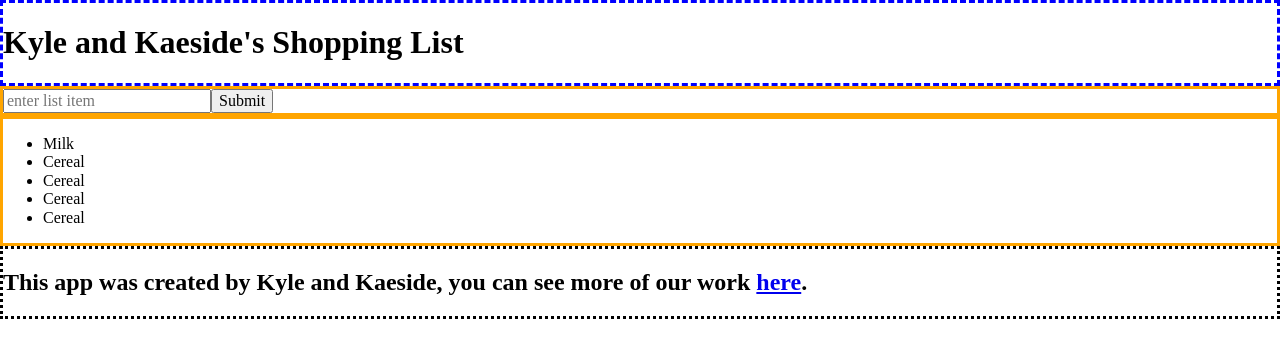
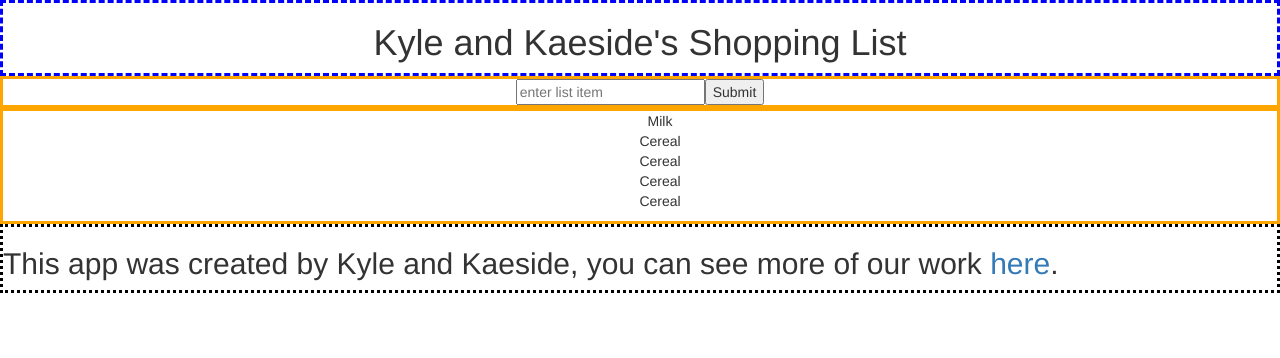
Before and after one commit to kaeside/bootcamp-shopping-list-app, a plain HTML site: page index.html in a window 1280 px wide. Drawn offline with nearby package versions, Linux system fonts and the light colour scheme.

Commit message:
Added bootstrap, centered text, started app.js

```diff
--- a/css/main.css
+++ b/css/main.css
@@ -1,3 +1,4 @@
+/*BEGIN BORDERS FOR VISUAL AIDE*/
 header {
 	border: dashed blue 3px;
 }
@@ -7,3 +8,16 @@ section {
 footer {
 	border: dotted black 3px;
 }
+/*END BORDERS FOR VISUAL AIDE*/
+
+ul {
+	list-style: none;
+}
+
+/*BEGIN CLASSES*/
+
+.text-center {
+	text-align: center;
+}
+
+/*END CLASSES*/
--- a/index.html
+++ b/index.html
@@ -4,16 +4,19 @@
     <meta charset="UTF-8">
     <title>Shopping List App</title>
     <link rel="stylesheet" href="css/normalize.css">
+    <link rel="stylesheet" href="https://maxcdn.bootstrapcdn.com/bootstrap/3.3.6/css/bootstrap.min.css">
     <link rel="stylesheet" href="css/main.css">
 </head>
 <body>
     <header>
-        <h1 class="content">Kyle and Kaeside's Shopping List</h1>
+        <h1 class="content text-center">Kyle and Kaeside's Shopping List</h1>
     </header>
     <section class="one">
-        <input type="text" placeholder="enter list item"><button>Submit</button>
+        <div class="text-center">
+            <input type="text" placeholder="enter list item"><button>Submit</button>
+        </div>
     </section>
-    <section class="two">
+    <section class="two text-center">
         <ul class="shoppingList">
             <li>Milk</li>
             <li>Cereal</li>
@@ -27,6 +30,7 @@
     </footer>
 
 <script src="http://code.jquery.com/jquery.min.js"></script>
-<script src="js/app.js"></script>
+    <script src="https://maxcdn.bootstrapcdn.com/bootstrap/3.3.6/js/bootstrap.min.js" ></script>
+    <script src="js/app.js"></script>
 </body>
 </html>
--- a/js/app.js
+++ b/js/app.js
@@ -0,0 +1,13 @@
+$(document).ready(function() {
+
+})
+
+
+
+// Put text input into a variable
+
+
+
+// Append text input variable into list
+
+// Prepend li from list
```
